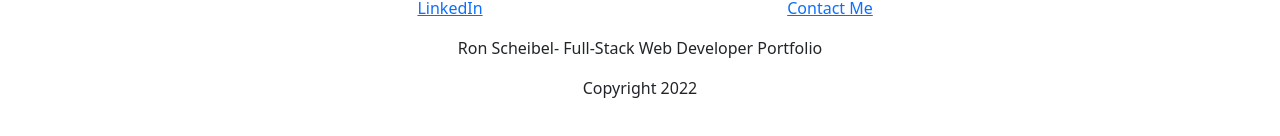
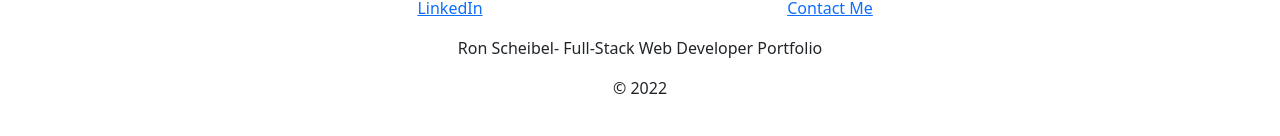
Before and after one commit to RonnygoBOOM/Portfolio-Website, a React (Create React App) app: page /contact in a window 1280 px wide. Shown: the part 460-596 px from the top of the page. Built offline with nearby package versions, Linux system fonts and the light colour scheme.

Commit message:
copyright symbol

```diff
--- a/src/components/FooterComponent.js
+++ b/src/components/FooterComponent.js
@@ -38,7 +38,7 @@ function Footer() {
             <p>
               Ron Scheibel- Full-Stack Web Developer Portfolio
             </p>
-            <p>Copyright 2022</p>
+            <p>&copy; 2022</p>
           </div>
       </div>
     </>
```
